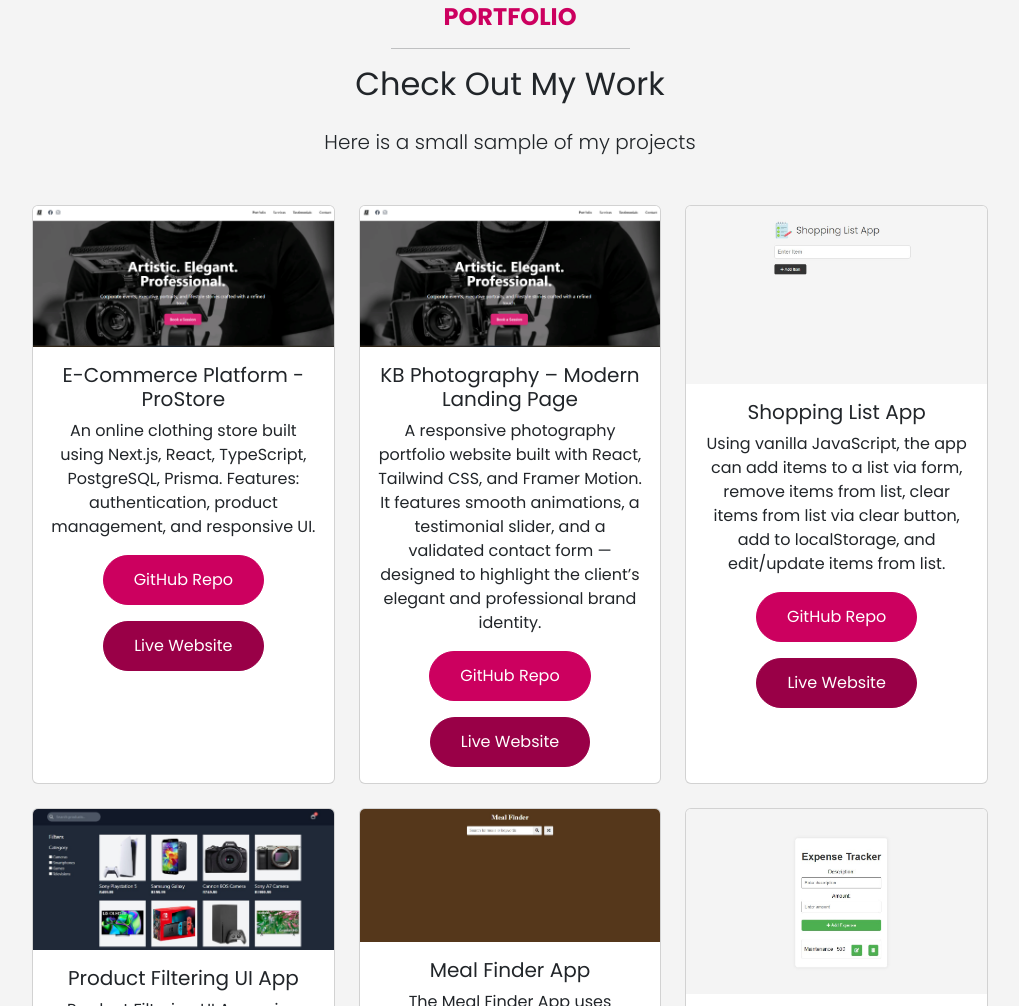
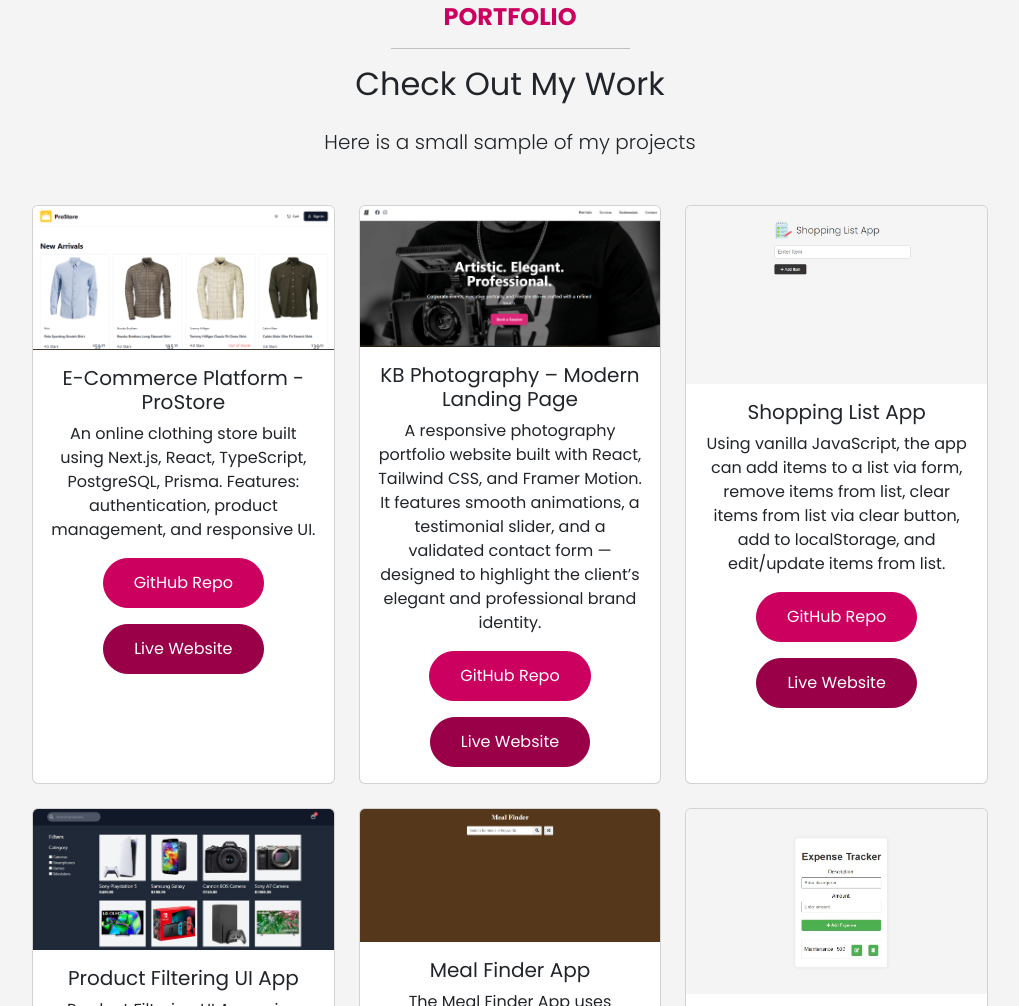
Before and after one commit to lebogang-developer/personal-portfolio-website, a website: page index.html in a window 1280 px wide. Shown: the part 2465-3471 px from the top of the page, without its empty margins (130-1149 px from the left). Drawn offline with nearby package versions, Linux system fonts and the light colour scheme; files that its build step writes are made by us from their sources.

Commit message:
Project image added

```diff
--- a/index.html
+++ b/index.html
@@ -214,7 +214,7 @@
           <div class="col-md-4">
             <!-- Project 1 -->
             <div class="card h-100 d-flex flex-column text-center">
-              <img src="images/Screenshot (2).png" class="card-img-top" alt="Project Image 1">
+              <img src="images/prostore.png" class="card-img-top" alt="Project Image 1">
               <div class="card-body">
                 <h5 class="card-title">E-Commerce Platform - ProStore</h5>
                 <p class="card-text">
```
Also changed, not shown: images/prostore.png (added).
